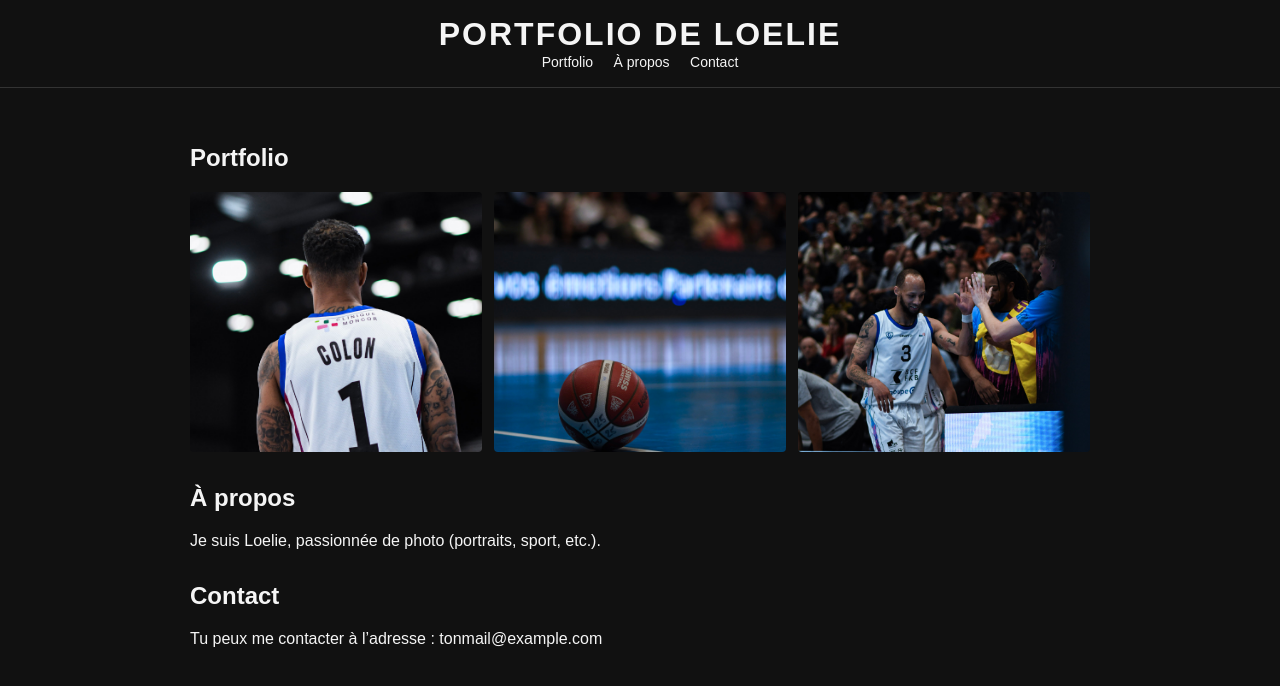
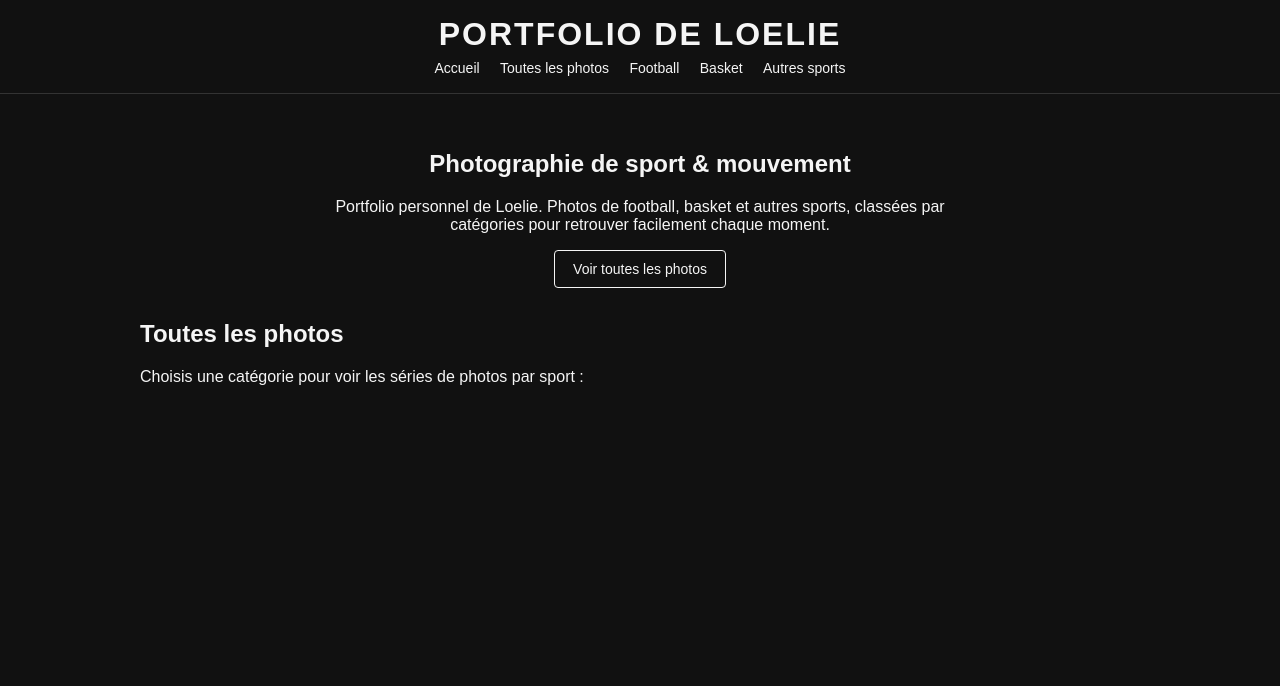
Before and after one commit to k75cbqrgnr-create/portfolio, a plain HTML site: page index.html in a window 1280 px wide. Drawn offline with Linux system fonts and the light colour scheme.

Commit message:
Update index.html

```diff
--- a/index.html
+++ b/index.html
@@ -10,41 +10,99 @@
         background: #111;
         color: #f5f5f5;
       }
+
       header {
         padding: 16px;
         text-align: center;
         border-bottom: 1px solid #333;
       }
+
       h1 {
         margin: 0;
         text-transform: uppercase;
         letter-spacing: 2px;
       }
+
+      nav {
+        margin-top: 6px;
+      }
+
       nav a {
         margin: 0 8px;
         text-decoration: none;
         color: #f5f5f5;
         font-size: 14px;
       }
+
       main {
-        max-width: 900px;
+        max-width: 1000px;
         margin: 0 auto;
-        padding: 24px 16px;
+        padding: 24px 16px 40px;
       }
+
       h2 {
         margin-top: 32px;
       }
+
+      h3 {
+        margin-top: 24px;
+      }
+
+      .hero {
+        text-align: center;
+        margin-top: 24px;
+      }
+
+      .hero p {
+        max-width: 650px;
+        margin: 8px auto 0;
+      }
+
+      .btn {
+        display: inline-block;
+        margin-top: 16px;
+        padding: 10px 18px;
+        border-radius: 4px;
+        border: 1px solid #f5f5f5;
+        text-decoration: none;
+        color: #f5f5f5;
+        font-size: 14px;
+      }
+
+      .category-nav {
+        list-style: none;
+        padding: 0;
+        margin: 18px 0 8px;
+        display: flex;
+        flex-wrap: wrap;
+        gap: 8px;
+      }
+
+      .category-nav li a {
+        border: 1px solid #444;
+        border-radius: 20px;
+        padding: 6px 14px;
+        font-size: 13px;
+        text-decoration: none;
+        color: #f5f5f5;
+      }
+
       .gallery {
         display: grid;
         grid-template-columns: repeat(auto-fit, minmax(220px, 1fr));
         gap: 12px;
-        margin-top: 16px;
+        margin-top: 12px;
       }
+
       .gallery img {
         width: 100%;
         height: 260px;
         object-fit: cover;
         border-radius: 4px;
+      }
+
+      section {
+        margin-top: 30px;
       }
     </style>
   </head>
@@ -52,35 +110,30 @@
     <header>
       <h1>PORTFOLIO DE LOELIE</h1>
       <nav>
-        <a href="#portfolio">Portfolio</a>
-        <a href="#apropos">À propos</a>
-        <a href="#contact">Contact</a>
+        <a href="#accueil">Accueil</a>
+        <a href="#photos">Toutes les photos</a>
+        <a href="#football">Football</a>
+        <a href="#basket">Basket</a>
+        <a href="#autres">Autres sports</a>
       </nav>
     </header>
 
     <main>
-      <section id="portfolio">
-        <h2>Portfolio</h2>
-        <div class="gallery">
-          <img src="photo1.jpg" alt="Photo 1">
-          <img src="photo2.jpg" alt="Photo 2">
-          <img src="photo3.jpg" alt="Photo 3">
-        </div>
+      <!-- Accueil -->
+      <section id="accueil" class="hero">
+        <h2>Photographie de sport & mouvement</h2>
+        <p>
+          Portfolio personnel de Loelie. Photos de football, basket et autres sports,
+          classées par catégories pour retrouver facilement chaque moment.
+        </p>
+        <a href="#photos" class="btn">Voir toutes les photos</a>
       </section>
 
-      <section id="apropos">
-        <h2>À propos</h2>
+      <!-- Section liens vers toutes les photos -->
+      <section id="photos">
+        <h2>Toutes les photos</h2>
         <p>
-          Je suis Loelie, passionnée de photo (portraits, sport, etc.).
+          Choisis une catégorie pour voir les séries de photos par sport :
         </p>
-      </section>
-
-      <section id="contact">
-        <h2>Contact</h2>
-        <p>
-          Tu peux me contacter à l’adresse : tonmail@example.com
-        </p>
-      </section>
-    </main>
-  </body>
-</html>
+        <ul class="category-nav">
+          <li><a href="#foo
```
